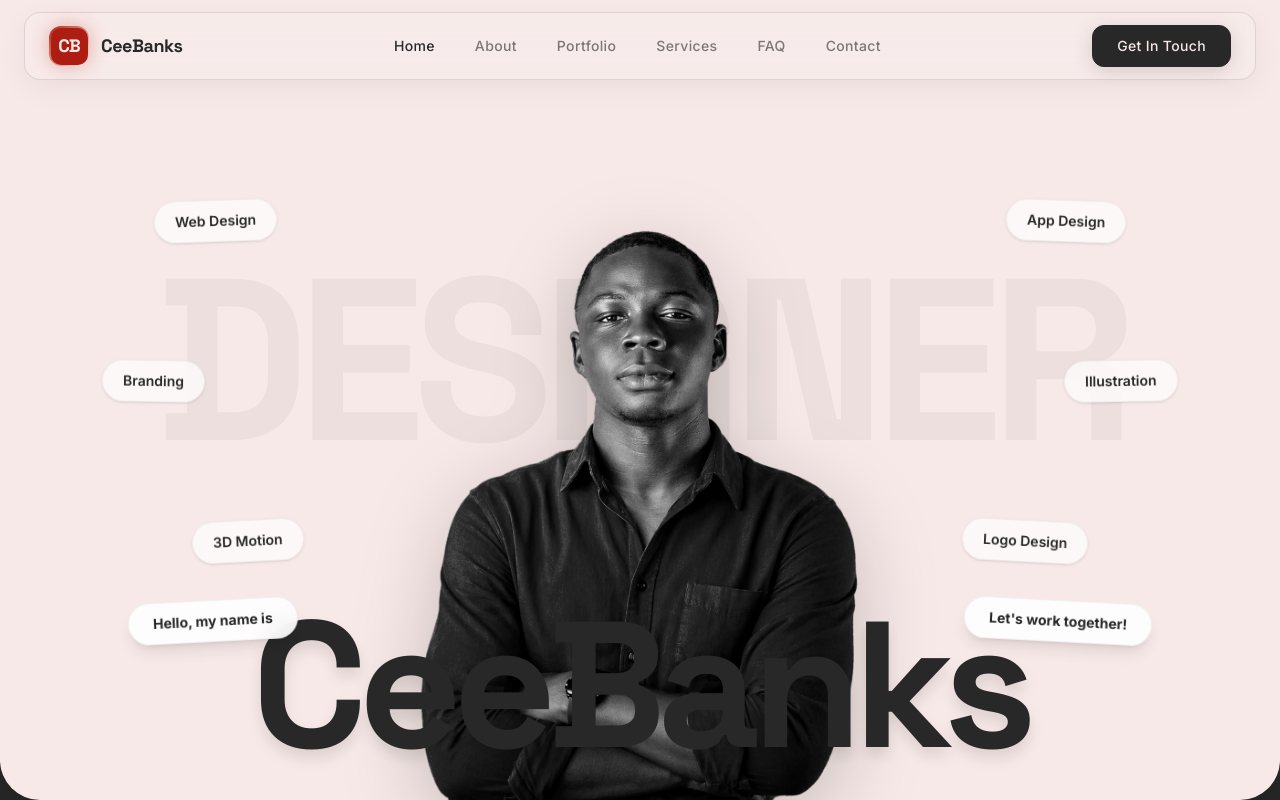
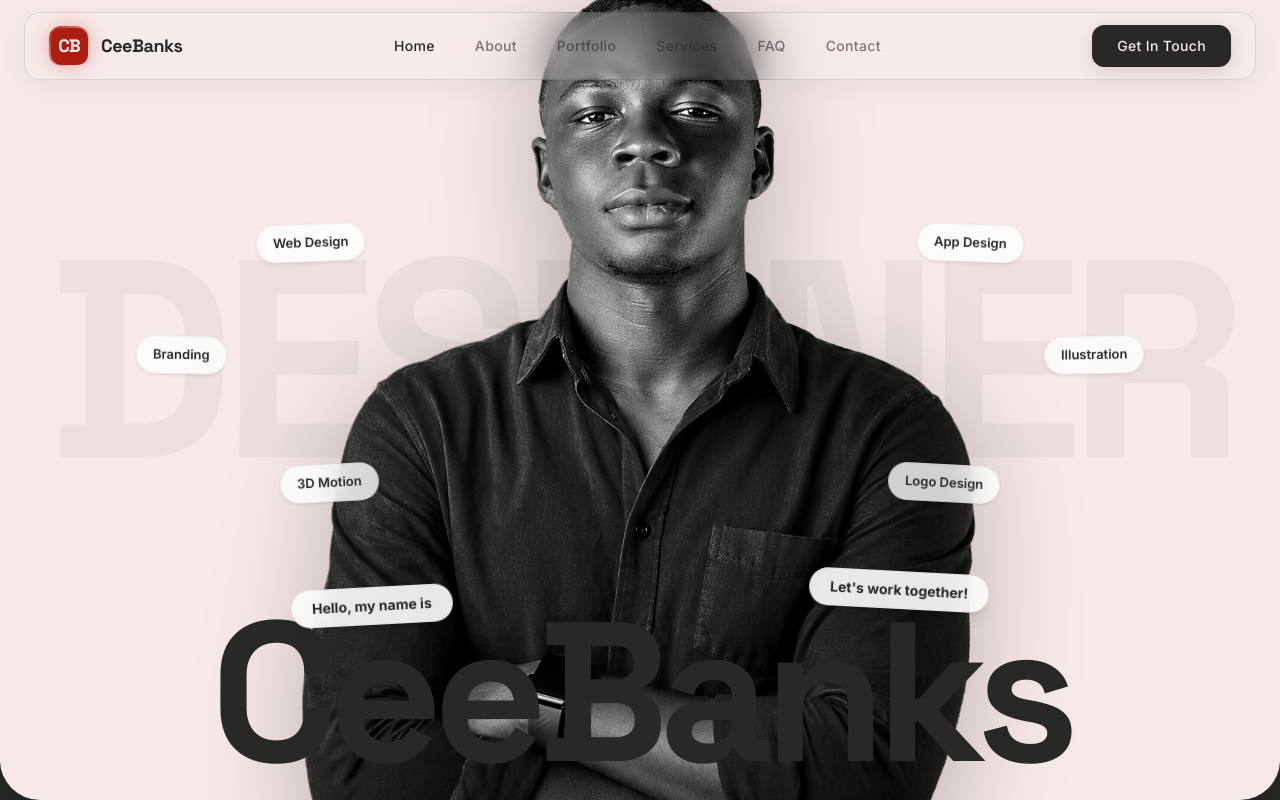
Before and after one commit to tryMighty/ceebanks-portfolio, a React (Vite) app in the folder code/: page / in a window 1280 px wide. Built offline with nearby package versions, Linux system fonts and the light colour scheme.

Commit message:
Matched hero layout precisely to reference screenshot

```diff
--- a/code/src/App.tsx
+++ b/code/src/App.tsx
@@ -96,34 +96,36 @@ export default function App() {
 
            {/* Background Text */}
            <div className="absolute top-[45%] left-1/2 -translate-x-1/2 -translate-y-1/2 pointer-events-none select-none z-0 w-full flex justify-center">
-              <h1 className="text-[18vw] leading-none font-extrabold tracking-tighter text-[#282828]/5 whitespace-nowrap font-grotesk">DESIGNER</h1>
+              <h1 className="text-[26vw] sm:text-[22vw] leading-none font-extrabold tracking-tighter text-[#282828]/5 whitespace-nowrap font-grotesk">DESIGNER</h1>
            </div>
 
            {/* Floating Tags (Desktop Only) */}
-           <div className="absolute inset-0 pointer-events-none hidden md:block z-10 max-w-[1400px] mx-auto">
-              <div className="absolute top-[25%] left-[8%] lg:left-[12%] bg-white/70 backdrop-blur-md px-5 py-2.5 rounded-full text-sm font-semibold text-[#282828] shadow-sm border border-black/5 -rotate-2">Web Design</div>
-              <div className="absolute top-[45%] left-[5%] lg:left-[8%] bg-white/70 backdrop-blur-md px-5 py-2.5 rounded-full text-sm font-semibold text-[#282828] shadow-sm border border-black/5 rotate-1">Branding</div>
-              <div className="absolute top-[65%] left-[10%] lg:left-[15%] bg-white/70 backdrop-blur-md px-5 py-2.5 rounded-full text-sm font-semibold text-[#282828] shadow-sm border border-black/5 -rotate-3">3D Motion</div>
+           <div className="absolute top-0 left-1/2 -translate-x-1/2 w-full max-w-[1200px] h-full pointer-events-none hidden md:block z-30">
+              <div className="absolute top-[28%] left-[18%] bg-white/80 backdrop-blur-md px-4 py-2 rounded-full text-[13px] font-semibold text-[#282828] shadow-sm border border-black/5 -rotate-2">Web Design</div>
+              <div className="absolute top-[42%] left-[8%] bg-white/80 backdrop-blur-md px-4 py-2 rounded-full text-[13px] font-semibold text-[#282828] shadow-sm border border-black/5 rotate-1">Branding</div>
+              <div className="absolute top-[58%] left-[20%] bg-white/80 backdrop-blur-md px-4 py-2 rounded-full text-[13px] font-semibold text-[#282828] shadow-sm border border-black/5 -rotate-3">3D Motion</div>
 
-              <div className="absolute top-[25%] right-[8%] lg:right-[12%] bg-white/70 backdrop-blur-md px-5 py-2.5 rounded-full text-sm font-semibold text-[#282828] shadow-sm border border-black/5 rotate-2">App Design</div>
-              <div className="absolute top-[45%] right-[5%] lg:right-[8%] bg-white/70 backdrop-blur-md px-5 py-2.5 rounded-full text-sm font-semibold text-[#282828] shadow-sm border border-black/5 -rotate-1">Illustration</div>
-              <div className="absolute top-[65%] right-[10%] lg:right-[15%] bg-white/70 backdrop-blur-md px-5 py-2.5 rounded-full text-sm font-semibold text-[#282828] shadow-sm border border-black/5 rotate-3">Logo Design</div>
+              <div className="absolute top-[28%] right-[18%] bg-white/80 backdrop-blur-md px-4 py-2 rounded-full text-[13px] font-semibold text-[#282828] shadow-sm border border-black/5 rotate-2">App Design</div>
+              <div className="absolute top-[42%] right-[8%] bg-white/80 backdrop-blur-md px-4 py-2 rounded-full text-[13px] font-semibold text-[#282828] shadow-sm border border-black/5 -rotate-1">Illustration</div>
+              <div className="absolute top-[58%] right-[20%] bg-white/80 backdrop-blur-md px-4 py-2 rounded-full text-[13px] font-semibold text-[#282828] shadow-sm border border-black/5 rotate-3">Logo Design</div>
            </div>
 
            {/* Hero Image */}
-           <div className="absolute bottom-0 left-1/2 -translate-x-1/2 w-full max-w-4xl h-[75vh] md:h-[80vh] flex justify-center items-end z-20 pointer-events-none">
-              <img src={ceebanksImg} alt="CeeBanks" className="h-full w-auto object-contain object-bottom drop-shadow-[0_20px_40px_rgba(0,0,0,0.2)] grayscale contrast-125 brightness-95" />
+           <div className="absolute bottom-0 left-1/2 -translate-x-1/2 w-full max-w-5xl h-[85vh] md:h-[95vh] flex justify-center items-end z-20 pointer-events-none translate-y-[5%] md:translate-y-[8%]">
+              <img src={ceebanksImg} alt="CeeBanks" className="h-full w-auto object-contain object-bottom drop-shadow-[0_20px_40px_rgba(0,0,0,0.25)] grayscale contrast-125 brightness-95 scale-[1.15] md:scale-[1.3] origin-bottom" />
            </div>
 
            {/* Bottom Content overlay */}
-           <div className="relative z-30 w-full max-w-6xl mx-auto flex flex-col items-center pb-8 sm:pb-12 pointer-events-none px-4">
-              <div className="flex justify-between w-full px-2 sm:px-12 mb-[-1rem] sm:mb-[-1.5rem] relative z-40">
-                 <div className="bg-white/90 backdrop-blur-md px-4 sm:px-6 py-2 sm:py-2.5 rounded-full text-xs sm:text-sm font-bold text-[#282828] shadow-lg border border-black/5 -rotate-3">Hello, my name is</div>
-                 <div className="bg-white/90 backdrop-blur-md px-4 sm:px-6 py-2 sm:py-2.5 rounded-full text-xs sm:text-sm font-bold text-[#282828] shadow-lg border border-black/5 rotate-3">Let's work together!</div>
+           <div className="relative z-40 w-full max-w-7xl mx-auto flex flex-col items-center pb-6 sm:pb-8 pointer-events-none px-4">
+              <div className="relative w-full flex justify-center">
+                 <div className="absolute -top-5 sm:-top-8 left-[8%] sm:left-[15%] lg:left-[22%] bg-white/90 backdrop-blur-md px-4 sm:px-5 py-2 rounded-full text-xs sm:text-sm font-bold text-[#282828] shadow-lg border border-black/5 -rotate-3 z-50">Hello, my name is</div>
+
+                 <div className="absolute -top-8 sm:-top-12 right-[8%] sm:right-[15%] lg:right-[22%] bg-white/90 backdrop-blur-md px-4 sm:px-5 py-2 rounded-full text-xs sm:text-sm font-bold text-[#282828] shadow-lg border border-black/5 rotate-3 z-50">Let's work together!</div>
+
+                 <h2 className="text-[19vw] sm:text-[17vw] lg:text-[15.5vw] leading-[0.75] font-extrabold tracking-tighter text-[#282828] text-center w-full font-grotesk mix-blend-normal">
+                    CeeBanks
+                 </h2>
               </div>
-              <h2 className="text-[16vw] sm:text-[14vw] leading-[0.75] font-extrabold tracking-tighter text-[#282828] text-center w-full drop-shadow-xl font-grotesk mix-blend-normal">
-                 CeeBanks
-              </h2>
            </div>
         </section>
       </div>
```
